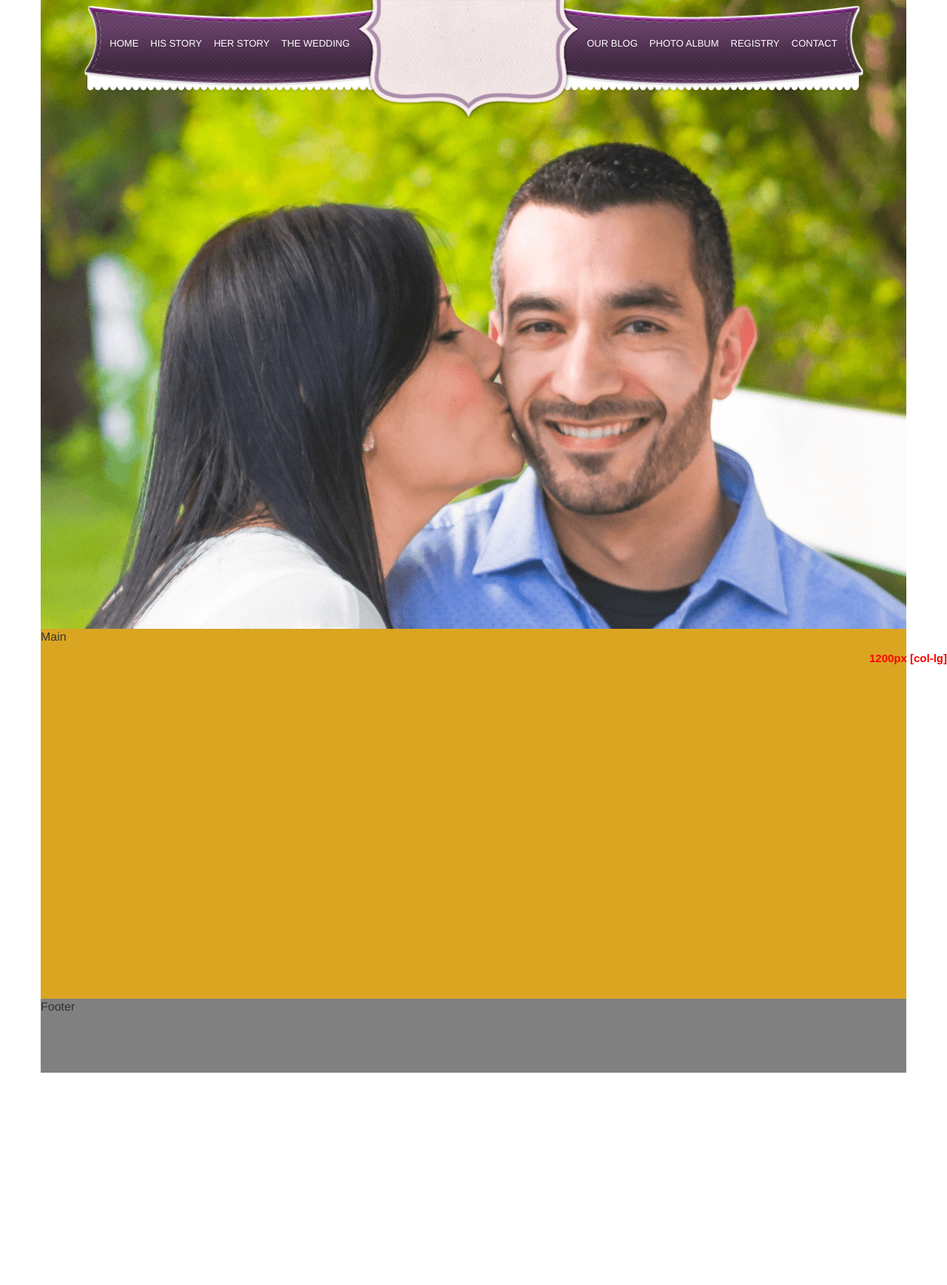
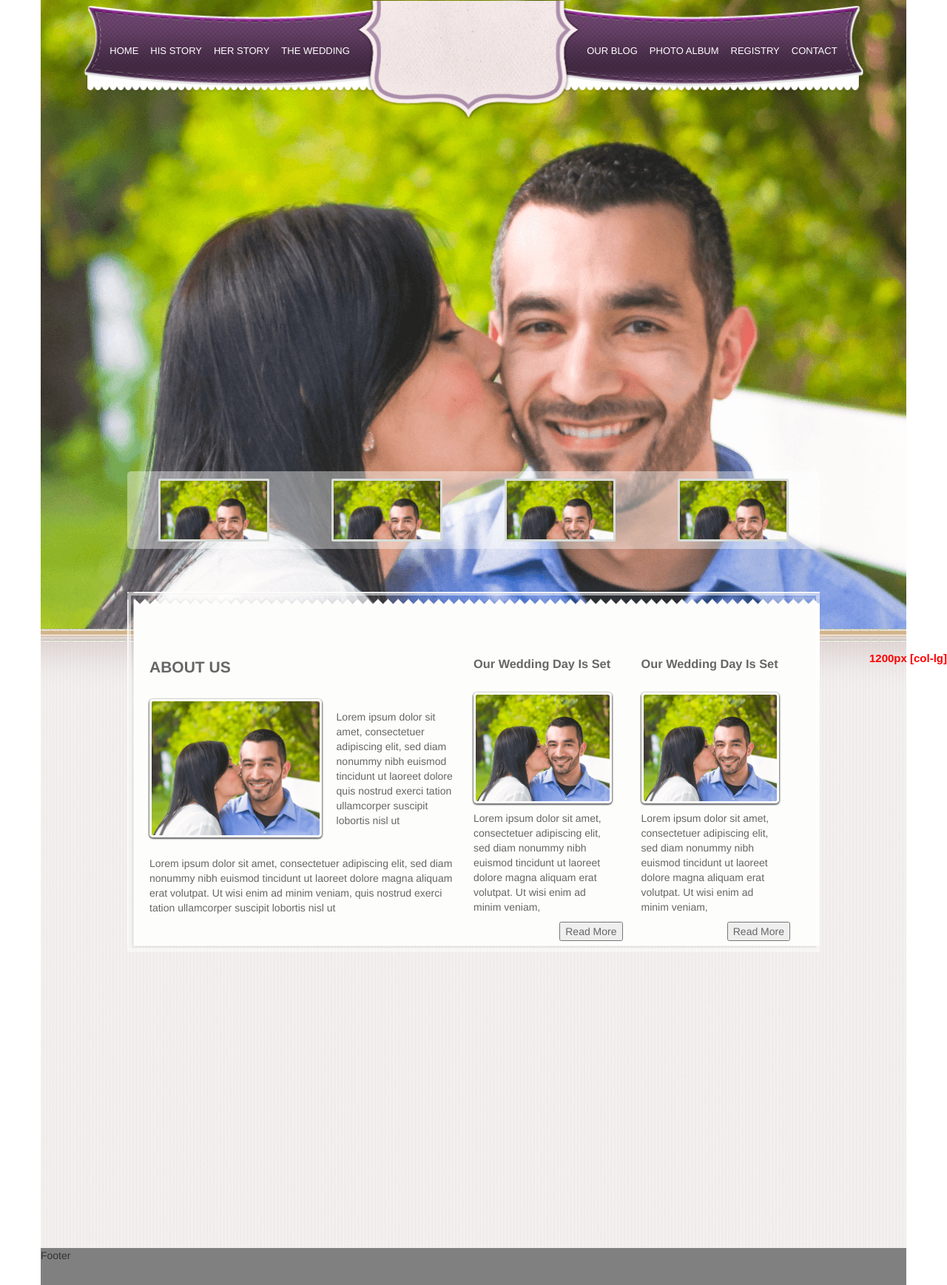
Before and after one commit to navarrorc/wedding-site, a Jekyll site: the page built from index.html, in a window 1280 px wide. Shown: the whole page at 74% size. Built offline with Jekyll 4.4.1, drawn with Linux system fonts in a browser that asks for light colours; before the commit the page ends 1450 px from its top, so only the background shows below that.

Commit message:
home page layout

```diff
--- a/_includes/header.html
+++ b/_includes/header.html
@@ -0,0 +1,23 @@
+{% comment %}
+    see:
+    http://bit.ly/2plubXU
+    https://help.shopify.com/themes/liquid
+{% endcomment %}
+
+{% assign main_photo = site.photo_gallery | first %}
+
+<header class="row" style="background-image:url({{ site.github.url }}/photos/{{ main_photo.image_name }});">
+    <nav class="col-xs-12">
+        <ul>
+            <li class="links"><a href="#">home</a></li>
+            <li class="links"><a href="#">his story</a></li>
+            <li class="links"><a href="#">her story</a></li>
+            <li class="links"><a href="#">the wedding</a></li>
+            <li class="crest"><span><img src="{{ site.github.url }}/images/crest.png" alt="crest"></span></li>
+            <li class="links"><a href="#">our blog</a></li>
+            <li class="links"><a href="#">photo album</a></li>
+            <li class="links"><a href="#">registry</a></li>
+            <li class="links"><a href="#">contact</a></li>
+        </ul>
+    </nav>
+</header>
--- a/_layouts/default.html
+++ b/_layouts/default.html
@@ -3,6 +3,7 @@
     {% include head.html %}
 <body>
     <div class="container">
+        {% include header.html %}
         {{ content }}
         {% include footer.html %}
     </div>
--- a/css/main.css
+++ b/css/main.css
@@ -5,7 +5,7 @@ html {
 }
 
 body {
-    font-size: 1.6rem; /* 16px */
+    background: #fff;
 }
 
 header {
@@ -37,17 +37,71 @@ nav {
     }
     nav li a:hover {
         color: red;
+        text-decoration: none;
     }
 
 main {
-    height: 500px;
-    background: goldenrod;
+    background: url("{{ site.github.url }}/images/bottom_background.png");
+    background-color: tan;
+    background-size: cover;
+    background-repeat: none;
+    background-position: bottom;
+}
+.asside1, .asside2,  .assideText{
+    padding-top: 10px;
 }
 
 footer {
-    height: 100px;
+    height: 50px;
     background: grey;
 }
+.overlap {
+    background: #fff;
+    color:#666;
+}
+.contact{
+    height: 400px;
+}
+.img img {
+    border: 3px solid #fff;
+    border-radius: 5px;
+    box-shadow: 0px 1px 2px 1px #666;
+    width:100%;
+}
+.col-xs-1, .col-sm-1, .col-md-1, .col-lg-1, .col-xs-2, .col-sm-2, .col-md-2, .col-lg-2, .col-xs-3, .col-sm-3, .col-md-3, .col-lg-3, .col-xs-4, .col-sm-4, .col-md-4, .col-lg-4, .col-xs-5, .col-sm-5, .col-md-5, .col-lg-5, .col-xs-6, .col-sm-6, .col-md-6, .col-lg-6, .col-xs-7, .col-sm-7, .col-md-7, .col-lg-7, .col-xs-8, .col-sm-8, .col-md-8, .col-lg-8, .col-xs-9, .col-sm-9, .col-md-9, .col-lg-9, .col-xs-10, .col-sm-10, .col-md-10, .col-lg-10, .col-xs-11, .col-sm-11, .col-md-11, .col-lg-11, .col-xs-12, .col-sm-12, .col-md-12, .col-lg-12 {
+    padding: 10px 10px 0 10px;
+}
+button {
+    float: right;
+}
+body .container p {
+
+}
+#gallery {
+    margin: -213px 0 0px 0;
+    /*background: rgba(255, 255, 255, .4);*/
+    display: flex;
+    justify-content: center;
+    padding: 0;
+}
+    #gallery > div {
+        background: rgba(255, 255, 255, .4);
+        border-radius: 5px;
+        padding: 10px 0;
+        /*border: 1px solid red;*/
+        margin: 0;
+        display: flex;
+        /*justify-content: space-between;*/
+    }
+    .thumbnails {
+        border: 3px solid #D7DDD8;
+        border-radius: 2px;
+        margin: 0 42px;
+        height: 85px;
+        width: 150px;
+        background-size: cover;
+        background-repeat: no-repeat;
+    }
 
 
 /**
@@ -65,6 +119,11 @@ footer {
         font-weight: 700;
         font-size: 1.5rem; /* 13px */
         z-index: 9999;
+    }
+    .overlap{
+         margin: 0 5%;
+         padding-top: 5px;
+         padding-bottom: 20px;
     }
 }
 
@@ -94,8 +153,12 @@ footer {
     .crest img {
         display: inline-block;
         height: 115px;
-        margin-top: -2px;
+        margin-top: -11px;
     }
+    .overlap{
+    margin: 0 10%;
+    padding: 20px 0px 10px 20px;
+}
 }
 
 @media screen and (min-width: 992px) {
@@ -118,6 +181,14 @@ footer {
         margin-top: 46px;
         font-size: 1.1rem;
     }
+    .overlap{
+        margin: -50px 10% 0 10%;
+        padding: 20px 0px 10px 20px;
+        background:url("{{ site.github.url }}/images/white_backgroundpng.png");
+        background-size: cover;
+        background-repeat: none;
+        border: 5px solid rgba(255,255,255,.5);
+    }
 }
 
 @media screen and (min-width: 1200px) {
--- a/index.html
+++ b/index.html
@@ -3,30 +3,89 @@ layout: default
 title: Wedding Site
 ---
 
-{% comment %}
-    see:
-    http://bit.ly/2plubXU
-    https://help.shopify.com/themes/liquid
-{% endcomment %}
-
 {% assign main_photo = site.photo_gallery | first %}
 
-<header class="row" style="background-image:url({{ site.github.url }}/photos/{{ main_photo.image_name }});">
-    <nav class="col-xs-12">
-        <ul>
-            <li class="links"><a href="#">home</a></li>
-            <li class="links"><a href="#">his story</a></li>
-            <li class="links"><a href="#">her story</a></li>
-            <li class="links"><a href="#">the wedding</a></li>
-            <li class="crest"><span><img src="{{ site.github.url }}/images/crest.png" alt="crest"></span></li>
-            <li class="links"><a href="#">our blog</a></li>
-            <li class="links"><a href="#">photo album</a></li>
-            <li class="links"><a href="#">registry</a></li>
-            <li class="links"><a href="#">contact</a></li>
-        </ul>
-    </nav>
-</header>
+{% capture photo_url %}{{ site.github.url }}/photos/{{ main_photo.image_name }}{% endcapture %}
 
 <main class="row">
-    Main
+    <section id="gallery" class="col-md-12 row">
+        <div>
+            <div class="thumbnails" style="background-image:url({{ photo_url }})"></div>
+            <div class="thumbnails" style="background-image:url({{ photo_url }})"></div>
+            <div class="thumbnails" style="background-image:url({{ photo_url }})"></div>
+            <div class="thumbnails" style="background-image:url({{ photo_url }})"></div>
+            <!--<img class="col-md-3" src="{{ photo_url }}" alt="yikes">-->
+            <!--<img class="col-md-3" src="{{ photo_url }}" alt="yikes">-->
+            <!--<img class="col-md-3" src="{{ photo_url }}" alt="yikes">-->
+            <!--<img class="col-md-3" src="{{ photo_url }}" alt="yikes">-->
+        </div>
+    </section>
+    <div class="overlap row">
+        <section class="col-md-6 row about">
+                    <h2 class="col-md-12">ABOUT US</h2>
+            <div class="col-md-7 img">
+                <img class="img img-responsive" src="{{ site.github.url }}/photos/{{ main_photo.image_name }}" alt="yikes">
+            </div>
+            <div class="col-md-5">
+                <p>
+                Lorem ipsum dolor sit amet, consectetuer adipiscing elit,
+                sed diam nonummy nibh euismod tincidunt ut laoreet dolore
+                quis nostrud exerci tation ullamcorper suscipit lobortis nisl
+                ut
+                </p>
+            </div>
+            <div class="col-md-12">
+                <p>
+                Lorem ipsum dolor sit amet, consectetuer adipiscing elit,
+                sed diam nonummy nibh euismod tincidunt ut laoreet dolore
+                magna aliquam erat volutpat. Ut wisi enim ad minim veniam,
+                quis nostrud exerci tation ullamcorper suscipit lobortis nisl
+                ut
+                </p>
+            </div>
+        </section>
+
+        <section class="col-md-3 aside1">
+            <h3 class="col-md-12">Our Wedding Day Is Set</h3>
+             <div class="col-md-12 img">
+                <img class="img img-responsive" src="{{ site.github.url }}/photos/{{ main_photo.image_name }}" alt="yikes">
+            </div>
+            <div class="col-md-12 assideText">
+                Lorem ipsum dolor sit amet, consectetuer adipiscing elit,
+                sed diam nonummy nibh euismod tincidunt ut laoreet dolore
+                magna aliquam erat volutpat. Ut wisi enim ad minim veniam,
+            </div>
+            <div class="row">
+                <div class="dummy col-md-6 col-sm-6">
+
+                </div>
+                <div class="col-md-6 col-sm-6">
+                    <button class="btn btn-default">Read More</button>
+                </div>
+            </div>
+        </section>
+
+        <section class="col-md-3 aside2">
+            <h3 class="col-md-12">Our Wedding Day Is Set</h3>
+            <div class="col-md-12 img">
+                <img class="img img-responsive" src="{{ site.github.url }}/photos/{{ main_photo.image_name }}" alt="yikes">
+            </div>
+            <div class="col-md-12 assideText">
+                Lorem ipsum dolor sit amet, consectetuer adipiscing elit,
+                sed diam nonummy nibh euismod tincidunt ut laoreet dolore
+                magna aliquam erat volutpat. Ut wisi enim ad minim veniam,
+            </div>
+            <div class="row">
+                <div class="col-md-6 col-sm-6 dummy">
+
+                </div>
+                <div class="col-md-6 col-sm-6">
+                    <button class="btn btn-default">Read More</button>
+                </div>
+            </div>
+        </section>
+    </div>
+    <section class="contact">
+
+    </section>
 </main>
```
